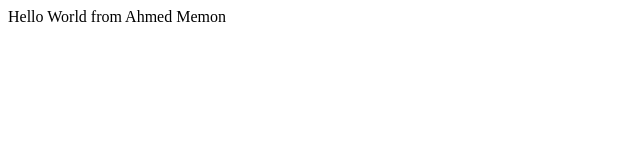
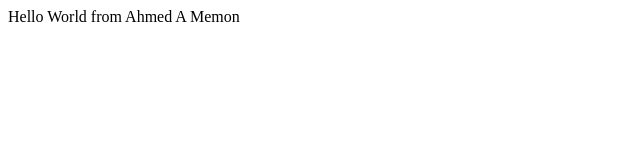
Before and after one commit to asaadmemon/Bootcamp2020, a plain HTML site: page index.html in a window 1280 px wide. Shown: the full height of the page, 0-640 px from the left. Drawn offline with Linux system fonts and the light colour scheme.

Commit message:
Update index.html

```diff
--- a/index.html
+++ b/index.html
@@ -5,7 +5,7 @@
 </head>
 <body>
     <div>
-        Hello World from Ahmed Memon
+        Hello World from Ahmed A Memon
     </div>
 </body>
 </html>
```
